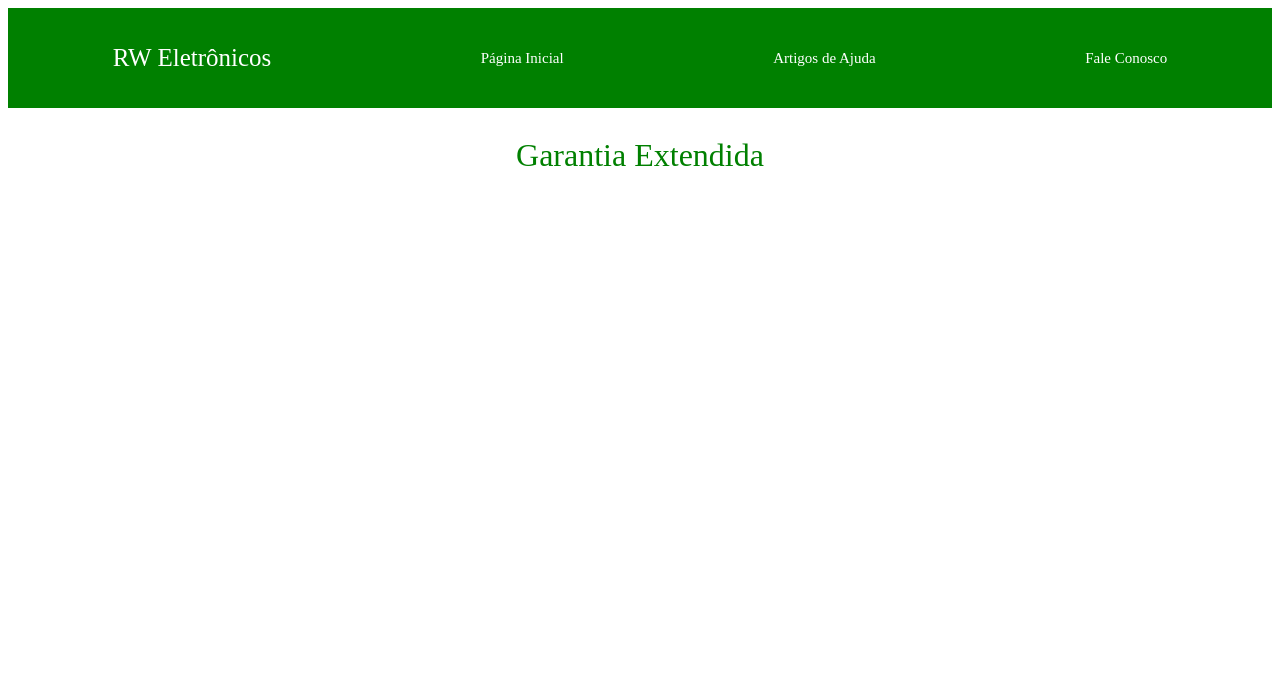
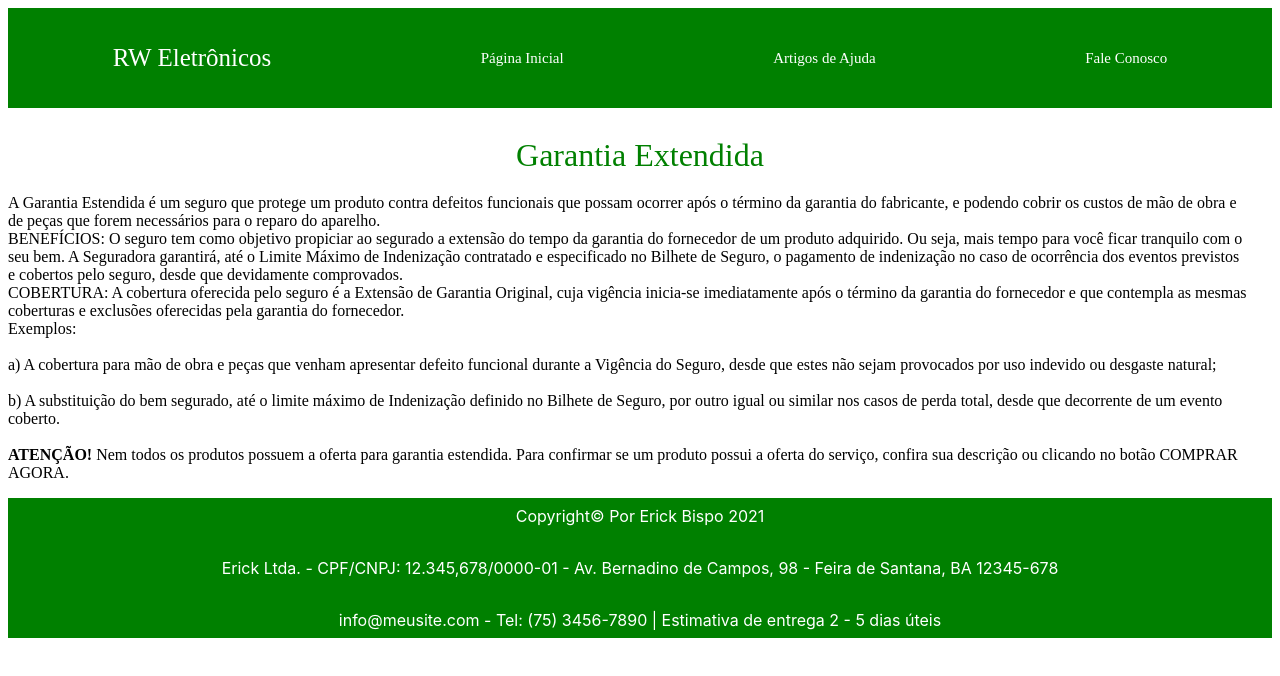
Before and after one commit to Homura-san/projetointegrador, a plain HTML site: page A4.html in a window 1280 px wide. Drawn offline with Linux system fonts and the light colour scheme; a web font is replaced by a local one.

Commit message:
incompleto.3

```diff
--- a/A4.html
+++ b/A4.html
@@ -27,8 +27,36 @@
 
         <div class="content">
             <p>
+                A Garantia Estendida é um seguro que protege um produto contra defeitos
+                funcionais que possam ocorrer após o término da garantia do fabricante,
+                e podendo cobrir os custos de mão de obra e de peças que forem necessários
+                para o reparo do aparelho. <br>
+                BENEFÍCIOS: O seguro tem como objetivo propiciar ao segurado a extensão do
+                tempo da garantia do fornecedor de um produto adquirido. Ou seja, mais tempo
+                para você ficar tranquilo com o seu bem. A Seguradora garantirá, até o Limite
+                Máximo de Indenização contratado e especificado no Bilhete de Seguro, o pagamento
+                de indenização no caso de ocorrência dos eventos previstos e cobertos pelo seguro,
+                desde que devidamente comprovados. <br>
+                COBERTURA: A cobertura oferecida pelo seguro é a Extensão de Garantia
+                 Original, cuja vigência inicia-se imediatamente após o término da garantia
+                 do fornecedor e que contempla as mesmas coberturas e exclusões oferecidas
+                 pela garantia do fornecedor. <br>
+                 Exemplos: <br> <br>
+                 a) A cobertura para mão de obra e peças que venham apresentar
+                 defeito funcional durante a Vigência do Seguro, desde que estes
+                 não sejam provocados por uso indevido ou desgaste natural; <br> <br>
 
+                 b) A substituição do bem segurado, até o limite máximo de Indenização
+                 definido no Bilhete de Seguro, por outro igual ou similar nos
+                 casos de perda total, desde que decorrente de um evento coberto. <br> <br>
+                 <strong>ATENÇÃO!</strong> Nem todos os produtos possuem a oferta
+                 para garantia estendida. Para confirmar se um produto possui a
+                 oferta do serviço, confira sua descrição ou clicando no botão COMPRAR AGORA.
             </p>
         </div>
-
+        <footer>
+            <p class="foot1">Copyright© Por Erick Bispo 2021 </p>
+            <p class="foot1">Erick Ltda. - CPF/CNPJ: 12.345,678/0000-01 - Av. Bernadino de Campos, 98 - Feira de Santana, BA 12345-678 <br></p>
+            <p class="foot1">info@meusite.com - Tel: (75) 3456-7890 | Estimativa de entrega 2 - 5 dias úteis</p>
+        </footer>
     </body>
--- a/css/A2.css
+++ b/css/A2.css
@@ -57,9 +57,7 @@ footer{
     header{
         margin-top: 10px;
     }
-    .content{
-        height: 1030px;
-    }
+
     p{
         font-size: 15px;
     }
--- a/css/A4.css
+++ b/css/A4.css
@@ -32,3 +32,29 @@ header{
     color: green;
     font-size: 32px;
 }
+.content{
+    display: flex;
+    flex-direction: column;
+    width: 98%;
+    justify-content: center;
+    align-items: center;
+}
+footer{
+    background: green;
+    display: flex;
+    flex-direction: column;
+    justify-content: center;
+    align-items: center;
+    width: 100%;
+    height: 140px;
+}
+.foot1{
+    color: white;
+    font-family: -apple-system, BlinkMacSystemFont, 'Segoe UI', Roboto, Oxygen, Ubuntu, Cantarell, 'Open Sans', 'Helvetica Neue', sans-serif;
+}
+
+@media only screen and (max-width: 600px){
+    .foot1{
+        font-size: 12px;
+    }
+}
--- a/css/artigos.css
+++ b/css/artigos.css
@@ -63,7 +63,6 @@ header{
     border: solid green;
     border-radius: 9px;
 }
-
 footer{
     background: green;
     display: flex;
```
